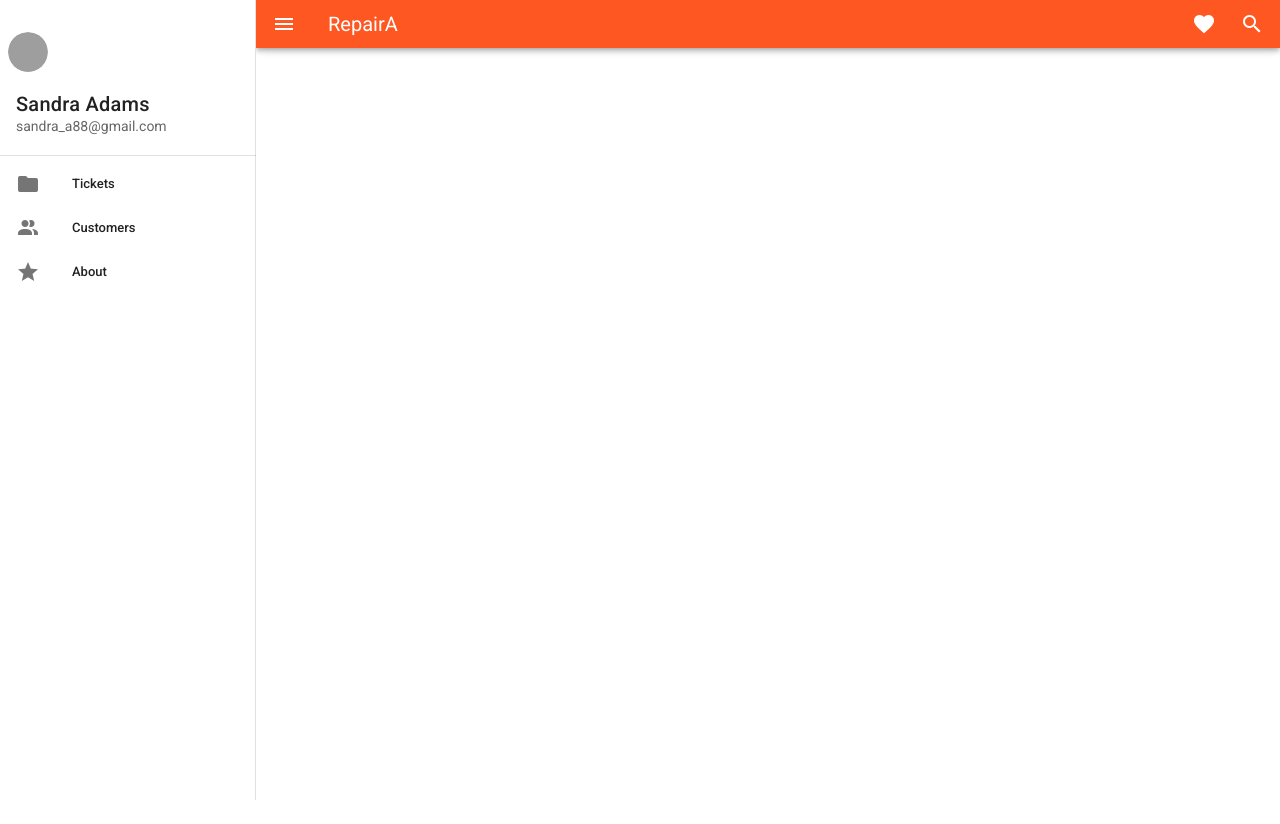
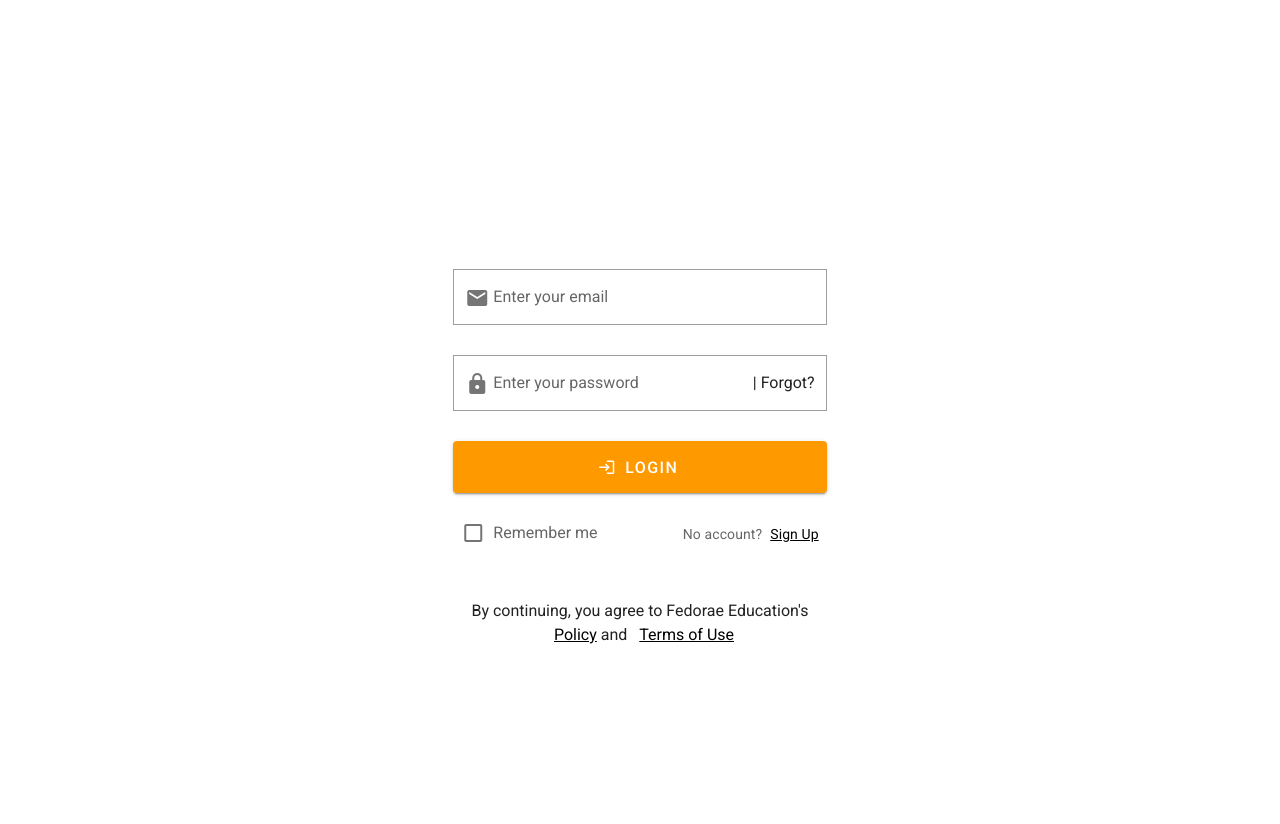
Before and after one commit to abdul-rehman-2050/Repaira-Vue, a Vue app: page /login in a window 1280 px wide. Before the commit the page ends 800 px from the top, so only its background shows below. Built offline with nearby package versions, Linux system fonts and the light colour scheme; grey boxes are pictures that could not be loaded.

Commit message:
login scaffold added

```diff
--- a/src/App.vue
+++ b/src/App.vue
@@ -1,9 +1,10 @@
 <template>
   <div id="app">
     <v-app>
-      <SideBar />
-      <AppBar />
+      <SideBar v-if="$route.name != 'Login'"/>
+      <AppBar v-if="$route.name != 'Login'" />
       <v-main>
+
         <v-container fluid>
           <v-row class="fill-height">
             <v-col>
--- a/src/components/CreateTicket.vue
+++ b/src/components/CreateTicket.vue
@@ -1,12 +1,15 @@
 <template>
   <v-container>
-    <center><h1 class="pa-3">Create New Ticket</h1></center>
-
+    <center>
+      <h1 class="pa-3">Create New Ticket</h1>
+    </center>
 
     <v-container class="grey lighten-5">
       <v-row>
         <v-col cols="12" md="12">
-          <customer-profile-card-vue v-on:selected-customer="selectCustomer"></customer-profile-card-vue>
+          <customer-profile-card-vue
+            v-on:selected-customer="selectCustomer"
+          ></customer-profile-card-vue>
         </v-col>
       </v-row>
       <v-row>
@@ -38,16 +41,18 @@
       </v-row>
       <v-row>
         <v-col>
-      <h3 class="pt-3"> Select Device Model </h3>
-      <p class="pt-5" v-if="!selected"> Please select manufacturer first </p>
-      <manufecturer :manufacturer="selectedmanufectuere" @clicked="doDeviceSelection"></manufecturer>
+          <h3 class="pt-3">Select Device Model</h3>
+          <p class="pt-5" v-if="!selected">Please select manufacturer first</p>
+          <manufecturer
+            :manufacturer="selectedmanufectuere"
+            @clicked="doDeviceSelection"
+          ></manufecturer>
         </v-col>
       </v-row>
-      <v-row >
+      <v-row>
         <v-col cols="12" md="12">
-          <h3 class="pt-3"> Select Device Problems </h3>
+          <h3 class="pt-3">Select Device Problems</h3>
         </v-col>
-
       </v-row>
       <problems-vue :devicemodel="selectedDeviceModel"></problems-vue>
       <v-row>
@@ -69,41 +74,57 @@
       <v-row justify="">
         <assign-to-vue> </assign-to-vue>
 
-
-
         <v-col cols="12" md="4">
-          <v-text-field type="number" color="blue-grey lighten-2" value="1" filled/>
+          <v-text-field
+            type="number"
+            color="blue-grey lighten-2"
+            value="1"
+            filled
+          />
         </v-col>
         <v-col cols="12" md="8">
-          <v-select color v-model="selectedWarrenty" :items="warentyOptions" filled
-          label="Select Warrenty"></v-select>
+          <v-select
+            color
+            v-model="selectedWarrenty"
+            :items="warentyOptions"
+            filled
+            label="Select Warrenty"
+          ></v-select>
         </v-col>
-
       </v-row>
 
       <v-row justify="">
         <v-col cols="12" md="6">
-         <v-text-field type="password" error-count="" placeholder="Device Password"
-         label="Device Password" append-icon="" color="blue-grey lighten-2" v-model="devicePassword" outlined filled></v-text-field>
+          <v-text-field
+            type="password"
+            error-count=""
+            placeholder="Device Password"
+            label="Device Password"
+            append-icon=""
+            color="blue-grey lighten-2"
+            v-model="devicePassword"
+            outlined
+            filled
+          ></v-text-field>
         </v-col>
         <v-col md="6">
-          <v-select  v-model="ticketStatus" :items="statusOptions" filled color="blue-grey lighten-2"
-          label="Ticket Status"></v-select>
-
+          <v-select
+            v-model="ticketStatus"
+            :items="statusOptions"
+            filled
+            color="blue-grey lighten-2"
+            label="Ticket Status"
+          ></v-select>
         </v-col>
-
       </v-row>
       <v-row>
         <v-col>
-            <h3> Due Date </h3>
+          <h3>Due Date</h3>
           <v-date-picker v-model="picker"></v-date-picker>
-
         </v-col>
       </v-row>
 
-
-
-      {{curTicket}}
+      {{ curTicket }}
     </v-container>
   </v-container>
 </template>
@@ -114,13 +135,9 @@ import { mapGetters } from "vuex";
 import PreRepairCondition from "./PreRepairCondition.vue";
 import CustomerProfileCardVue from "./Customers/CustomerProfileCard.vue";
 
-
-import Manufecturer from './Manufecturer.vue';
-import AssignToVue from './AssignTo.vue';
-import ProblemsVue from './Problems.vue';
-
-
-
+import Manufecturer from "./Manufecturer.vue";
+import AssignToVue from "./AssignTo.vue";
+import ProblemsVue from "./Problems.vue";
 
 export default {
   name: "HelloWorld",
@@ -141,12 +158,12 @@ export default {
       selectedmanufectuere: "",
       selectedDeviceModel: "",
       selectedWarrenty: "",
-      selectedPreDeviceCondition:{},
-      selectedCustomer:{},
+      selectedPreDeviceCondition: {},
+      selectedCustomer: {},
       curSelection: [],
-      statusOptions:["Active", "Pending", "in Progress", "Completed"],
-      warentyOptions:["No warrenty", "Day", "Month", "year", "Life time"],
-      devicePassword:"",
+      statusOptions: ["Active", "Pending", "in Progress", "Completed"],
+      warentyOptions: ["No warrenty", "Day", "Month", "year", "Life time"],
+      devicePassword: "",
       ticketStatus: "",
     };
   },
@@ -156,10 +173,17 @@ export default {
       manufacturer: "tickets/manufacturer",
     }),
     deviceList() {
-      return this.assesories.filter(obj=>obj.Manufacturer.length>3).map(obj => obj.Manufacturer).filter((v, i, a) => a.indexOf(v) === i).map((key,_id) => ({id:_id,name: key,selected:false}));
-
+      return this.assesories
+        .filter((obj) => obj.Manufacturer.length > 3)
+        .map((obj) => obj.Manufacturer)
+        .filter((v, i, a) => a.indexOf(v) === i)
+        .map((key, _id) => ({
+          id: _id,
+          name: key,
+          selected: false,
+        }));
     },
-    curTicket(){
+    curTicket() {
       return {
         deviceMenufecturer: this.selectedmanufectuere,
         deviceModel: this.selectedDeviceModel,
@@ -167,8 +191,8 @@ export default {
         deivceTicketStatus: this.ticketStatus,
         customer: this.selectedCustomer,
         duedate: this.picker,
-      }
-    }
+      };
+    },
   },
 
   mounted: () => {
@@ -179,24 +203,24 @@ export default {
     };
   },
   methods: {
-    selectCustomer: function(customer){
+    selectCustomer: function (customer) {
       this.selectedCustomer = customer;
     },
-    doDeviceSelection: function(value){
+    doDeviceSelection: function (value) {
       this.selectedDeviceModel = value;
       console.log(this.selectedDeviceModel);
       console.log("event fired");
-
     },
     makeSelection: function (id) {
       if (this.selected) {
-          this.resetAll()
+        this.resetAll();
       }
       console.log("clicked:" + id);
       this.manufacturer.find((x) => x.id == id).selected = true;
-        this.selectedmanufectuere = this.manufacturer.find((x) => x.id == id).name;
+      this.selectedmanufectuere = this.manufacturer.find(
+        (x) => x.id == id
+      ).name;
       this.selected = true;
-
     },
     resetAll: function () {
       this.selected = false;
@@ -207,6 +231,5 @@ export default {
       this.curSelection = this.manufacturer;
     },
   },
-
 };
 </script>
--- a/src/components/Customers/CustomerTabCustomFields.vue
+++ b/src/components/Customers/CustomerTabCustomFields.vue
@@ -14,6 +14,7 @@
           color="red"
           dark
           dismissible
+          transition="fade-transition"
         >
           {{ alertMessage }}
         </v-alert>
@@ -29,7 +30,7 @@
         :rules="attributeNameRules"
       ></v-text-field>
       <v-btn class="ml-2" dark x-large color="success" @click="addField">
-        <v-icon left >mdi-plus-circle</v-icon> Add Custom Field
+        <v-icon left>mdi-plus-circle</v-icon> Add Custom Field
       </v-btn>
     </v-row>
   </v-container>
--- a/src/components/SideBar.vue
+++ b/src/components/SideBar.vue
@@ -1,11 +1,5 @@
 <template>
-
-      <v-navigation-drawer
-      class="pt-4"
-        permanent
-        expand-on-hover
-        app
-      >
+  <v-navigation-drawer class="pt-4" permanent expand-on-hover app>
     <v-list>
       <v-list-item class="px-2">
         <v-list-item-avatar>
@@ -15,9 +9,7 @@
 
       <v-list-item link>
         <v-list-item-content>
-              <v-list-item-title class="text-h6">
-                Sandra Adams
-              </v-list-item-title>
+          <v-list-item-title class="text-h6"> Sandra Adams </v-list-item-title>
           <v-list-item-subtitle>sandra_a88@gmail.com</v-list-item-subtitle>
         </v-list-item-content>
       </v-list-item>
@@ -25,10 +17,7 @@
 
     <v-divider></v-divider>
 
-        <v-list
-          nav
-          dense
-        >
+    <v-list nav dense>
       <v-list-item link to="/">
         <v-list-item-icon>
           <v-icon>mdi-folder</v-icon>
@@ -41,20 +30,59 @@
         </v-list-item-icon>
         <v-list-item-title>Customers</v-list-item-title>
       </v-list-item>
+
       <v-list-item link to="/about">
         <v-list-item-icon>
           <v-icon>mdi-star</v-icon>
         </v-list-item-icon>
         <v-list-item-title>About</v-list-item-title>
       </v-list-item>
+
+      <v-list-item @click="logout" class="mt-auto">
+        <v-list-item-icon>
+          <v-icon>mdi-logout</v-icon>
+        </v-list-item-icon>
+        <v-list-item-title>Logout</v-list-item-title>
+      </v-list-item>
     </v-list>
   </v-navigation-drawer>
-
 </template>
 
 <script>
 
+import { mapGetters } from "vuex";
 export default {
-    name: 'SideBar',
+  name: "SideBar",
+  components: {},
+
+  directives: {},
+
+  data() {
+    return {};
+  },
+  computed: {
+     ...mapGetters({
+      authUser: "auth/authUser",
+    }),
+
+  },
+
+  mounted() {},
+
+  methods: {
+    logout(){
+      this.$store.commit('auth/logoutAuth')
+      this.$router.push('/login');
     }
+
+  },
+};
 </script>
+
+
+
+<style>
+.v-list-item {
+  flex: 0;
+}
+</style>
--- a/src/router/index.js
+++ b/src/router/index.js
@@ -1,6 +1,7 @@
 import Vue from 'vue'
 import VueRouter from 'vue-router'
 import Home from '../views/Home.vue'
+
 
 Vue.use(VueRouter)
 
@@ -9,6 +10,11 @@ const routes = [
     path: '/',
     name: 'Home',
     component: Home
+  },
+  {
+    path: '/login',
+    name: 'Login',
+    component: () => import(/* webpackChunkName: "about" */ '../views/Login.vue')
   },
   {
     path: '/about',
--- a/src/store/index.js
+++ b/src/store/index.js
@@ -3,6 +3,7 @@ import Vuex from 'vuex'
 import customersModule from './modules/Customers';
 import ticketsModule from './modules/Tickets'
 import countryListModule from './modules/CountryList';
+import Auth from './modules/Auth';
 
 Vue.use(Vuex)
 
@@ -11,5 +12,6 @@ export default new Vuex.Store({
     customers: customersModule,
     tickets: ticketsModule,
     countryList: countryListModule,
+    auth: Auth,
   }
 })
--- /dev/null
+++ b/src/store/modules/Auth/getters.js
@@ -0,0 +1,5 @@
+const authUser = state => state.authUser;
+
+export default {
+  authUser,
+};
--- /dev/null
+++ b/src/store/modules/Auth/index.js
@@ -0,0 +1,14 @@
+import getters from './getters';
+import mutations from './mutations';
+const state = {
+  authUser: {
+      isAuthenticated: false,
+  },
+}
+
+export default {
+    namespaced: true,
+    state,
+    getters,
+    mutations
+  };
--- /dev/null
+++ b/src/store/modules/Auth/mutations.js
@@ -0,0 +1,7 @@
+export default {
+    logoutAuth(state) {
+        state.authUser = {};
+        state.authUser.isAuthenticated = false;
+        console.log(state.authUser);
+    }
+}
--- /dev/null
+++ b/src/views/Login.vue
@@ -0,0 +1,107 @@
+<template>
+  <v-app>
+    <v-main>
+      <v-container class="fill-height" fluid>
+        <v-row align="center" justify="center" dense>
+          <v-col cols="12" sm="8" md="4" lg="4">
+            <v-card elevation="0">
+              <a
+                href="https://edu-fedorae.netlify.app"
+                name="Fedorae Education"
+                title="Fedorae Education"
+                target="_blank"
+              >
+                <v-img
+                  src="@/assets/logo.png"
+                  alt="Fedorae Education Log"
+                  contain
+                  height="100"
+                ></v-img>
+              </a>
+              <v-card-text>
+                <v-form>
+                  <v-text-field
+                    label="Enter your email"
+                    name="email"
+                    prepend-inner-icon="mdi-email"
+                    type="email"
+                    class="rounded-0"
+                    outlined
+                  ></v-text-field>
+                  <v-text-field
+                    label="Enter your password"
+                    name="password"
+                    prepend-inner-icon="mdi-lock"
+                    type="password"
+                    suffix="| Forgot?"
+                    class="rounded-0"
+                    outlined
+                  ></v-text-field>
+                  <v-btn @click="login"  color="primary" x-large block
+                    >
+                     <v-icon left > mdi-login</v-icon>
+
+                    Login
+
+                    </v-btn
+                  >
+                  <v-card-actions class="text--secondary">
+                    <v-checkbox
+                      color="#000000"
+                      label="Remember me"
+                    ></v-checkbox>
+                    <v-spacer></v-spacer>
+                    <!-- <router-link :to="{ name: 'SignUp' }">Sign Up</router-link> -->
+                    No account?
+                    <a href="#" class="pl-2" style="color: #000000">Sign Up</a>
+                  </v-card-actions>
+                </v-form>
+              </v-card-text>
+              <v-card-actions class="ml-6 mr-6 text-center">
+                <p>
+                  By continuing, you agree to Fedorae Education's
+                  <a href="#" class="pl-2" style="color: #000000">Policy</a> and
+                  <a href="#" class="pl-2" style="color: #000000"
+                    >Terms of Use</a
+                  >
+                </p>
+              </v-card-actions>
+            </v-card>
+          </v-col>
+        </v-row>
+      </v-container>
+    </v-main>
+  </v-app>
+</template>
+<script>
+export default {
+    name: 'Login',
+    components: {  },
+
+    directives: {  },
+
+    data() {
+        return {
+
+        };
+    },
+
+    mounted() {
+
+    },
+
+    methods: {
+        login(){
+            this.$router.push('/');
+        }
+    },
+};
+</script>
+
+
+
+
+
+
+<style lang="css" scoped>
+</style>
```
Lines whose indentation alone changed are shown as unchanged.
